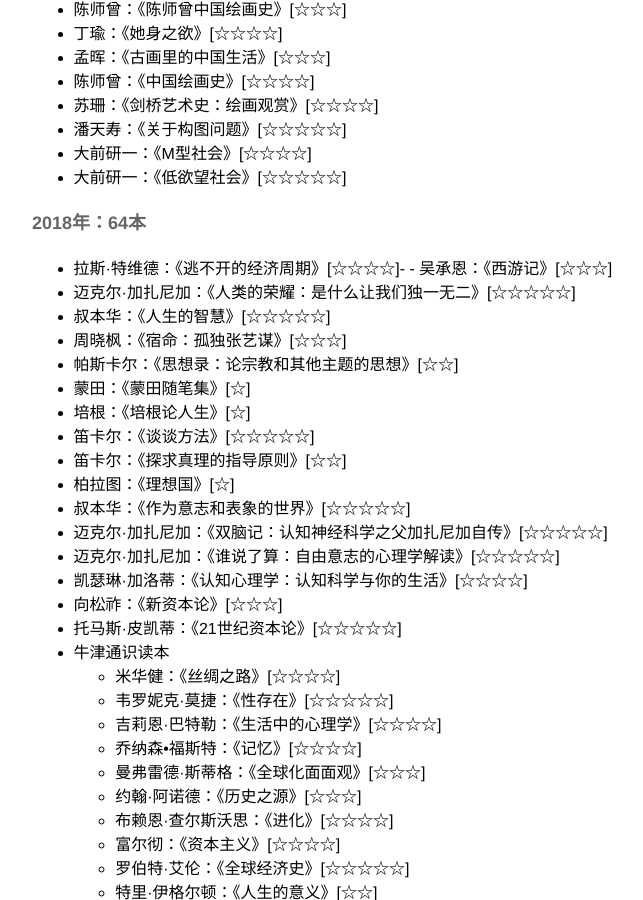
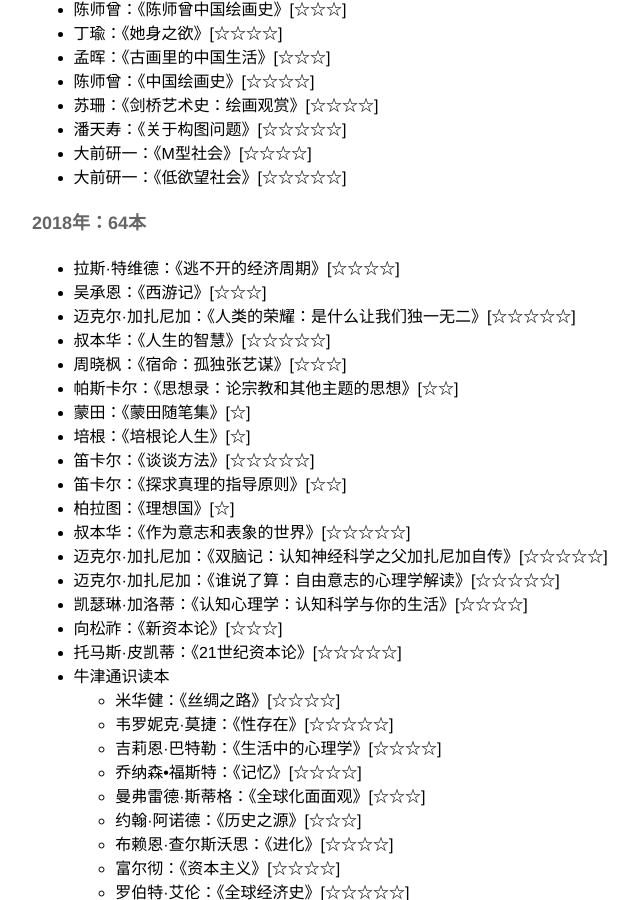
Before and after one commit to mileistone/mileistone.github.io, a Jekyll site: the page built from _posts/2021-10-01-books.md, in a window 1280 px wide and 900 px high, scrolled down 4486 px. Shown: the whole window, without its empty margins (208-851 px from the left). Built offline with Jekyll 4.4.1, drawn with Linux system fonts in a browser that asks for light colours.

```diff
--- a/_posts/2021-10-01-books.md
+++ b/_posts/2021-10-01-books.md
@@ -194,7 +194,8 @@ date: 2021-10-01 22:00:00
 - 大前研一：《低欲望社会》[☆☆☆☆☆]
 
 ##### 2018年：64本
-- 拉斯·特维德：《逃不开的经济周期》[☆☆☆☆]- - 吴承恩：《西游记》[☆☆☆]
+- 拉斯·特维德：《逃不开的经济周期》[☆☆☆☆]
+- 吴承恩：《西游记》[☆☆☆]
 - 迈克尔·加扎尼加：《人类的荣耀：是什么让我们独一无二》[☆☆☆☆☆]
 - 叔本华：《人生的智慧》[☆☆☆☆☆]
 - 周晓枫：《宿命：孤独张艺谋》[☆☆☆]
```
